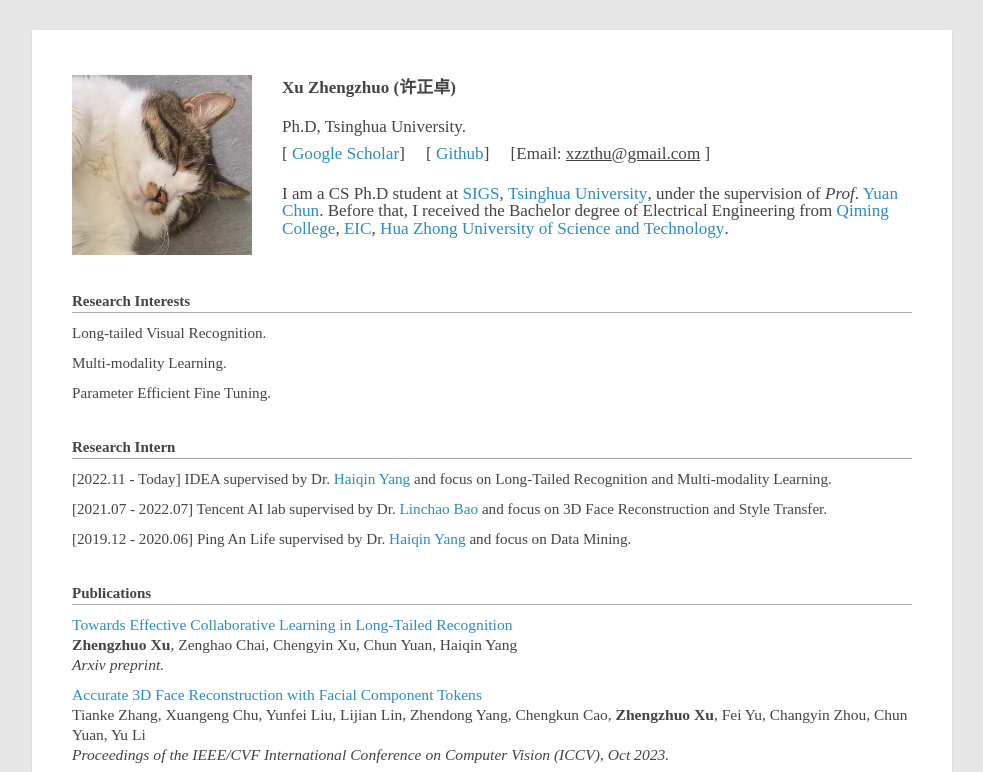
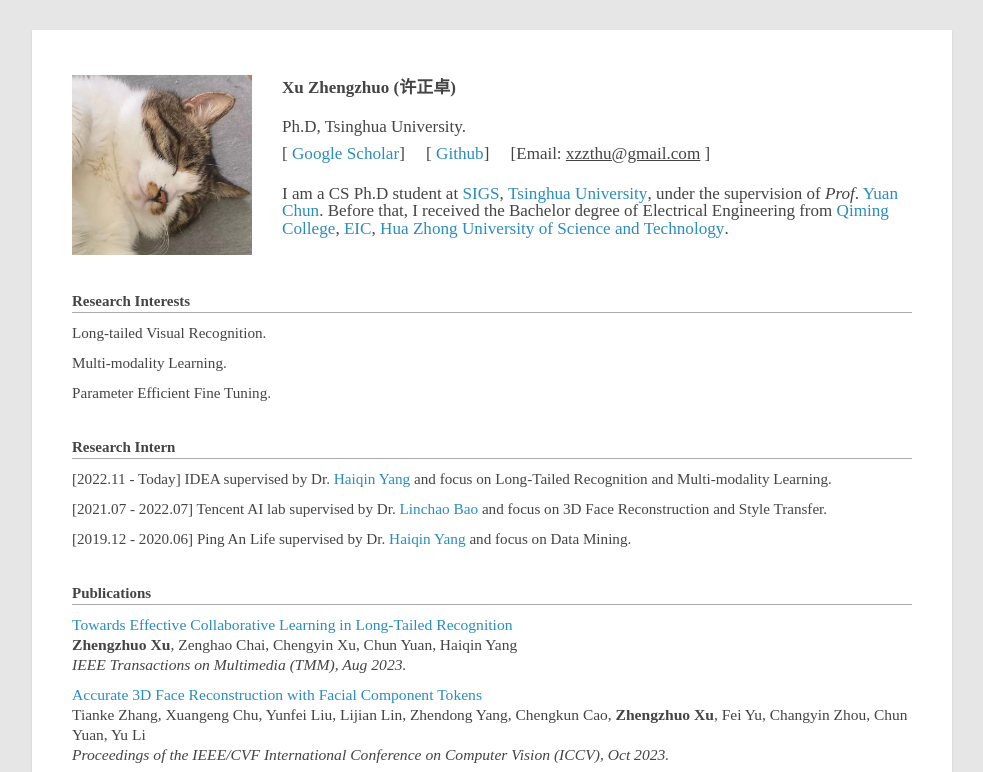
Before and after one commit to XuZhengzhuo/Homepage, a plain HTML site: page index.html in a window 1280 px wide. Shown: the top 772 px of the page, without its empty margins (148-1131 px from the left). Drawn offline with Linux system fonts and the light colour scheme.

Commit message:
Update index.html

```diff
--- a/index.html
+++ b/index.html
@@ -100,7 +100,7 @@
     <p>
        <a href="https://arxiv.org/abs/2305.03378">  Towards Effective Collaborative Learning in Long-Tailed Recognition </a><br>
        <b>Zhengzhuo Xu</b>, Zenghao Chai, Chengyin Xu, Chun Yuan, Haiqin Yang<br>
-       <i>Arxiv preprint. </i> <br>
+       <i>IEEE Transactions on Multimedia (TMM), Aug 2023. </i> <br>
     </p>
   </li>
 
```
